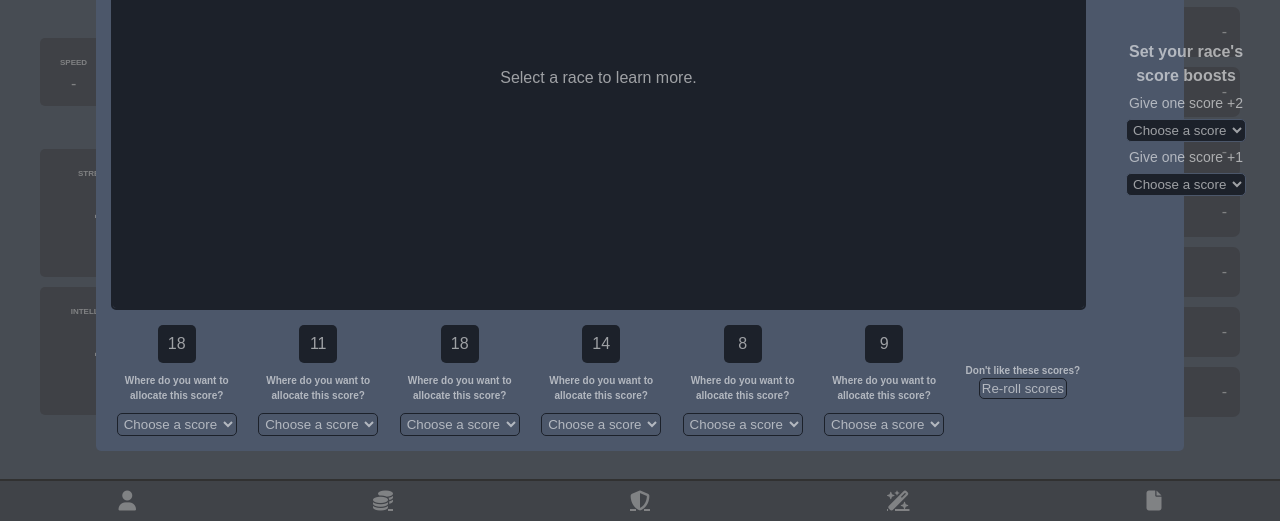
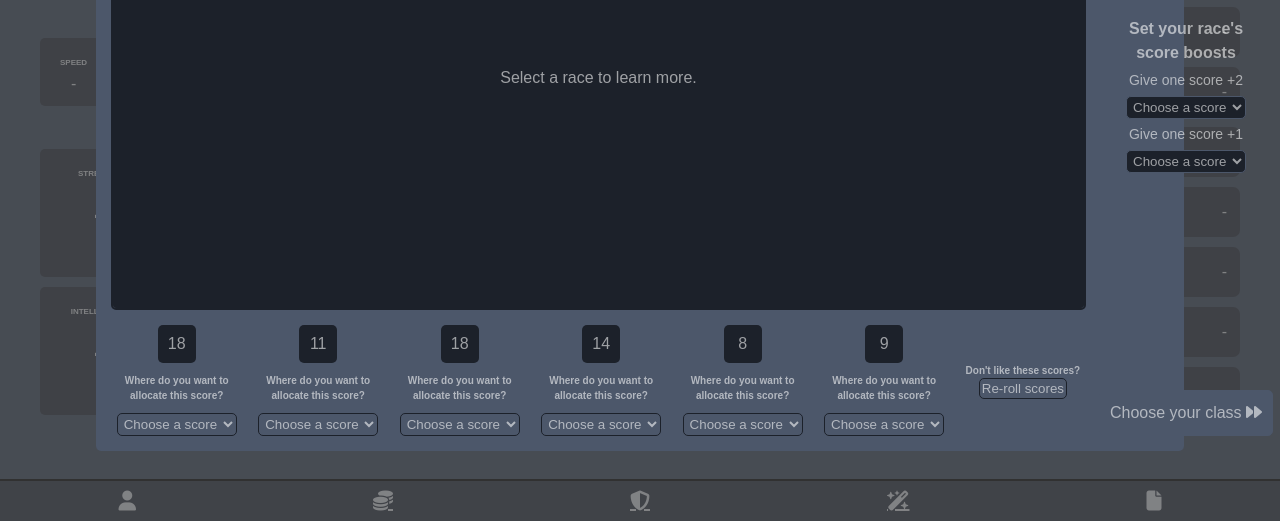
Before and after one commit to mrodriguezoi/5e-characters, a plain HTML site: page index.html in a window 1280 px wide. Shown: the part 279-800 px from the top of the page. Drawn offline with Linux system fonts and the light colour scheme; no server answers.

Commit message:
Added next button

```diff
--- a/index.html
+++ b/index.html
@@ -311,6 +311,7 @@
           </div>
         </div>
       </div>
+      <div class="continue-button-frame">
         <div class="race-asi">
           <header><h4>Set your race's score boosts</h4></header>
           <label for="race-asi-+2">Give one score +2</label>
@@ -334,6 +335,10 @@
             <option class="option-cha" value="cha">Charisma</option>
           </select>
         </div>
+        <div class="continue-button-container">
+          <a href="">Choose your class <i class="fa-solid fa-forward"></i></a>
+        </div>
+      </div>
     </div>
     <footer class="navigation">
       <div class="navigation-container">
--- a/style.css
+++ b/style.css
@@ -269,7 +269,9 @@ strong {
   left: 7.5vw;
 }
 .modal-main-container header {
+  display: inline-block;
   text-align: center;
+  margin-left: calc((85vw - width) / 2);
 }
 
 /* Start of stats and background selector styling */
@@ -452,6 +454,25 @@ li > ul > li {
 .radio-ul-container {
   list-style: none;
 }
+.continue-button-frame {
+  display: flex;
+  flex-direction: column;
+  justify-content: space-between;
+  align-items: center;
+}
+.continue-button-container {
+  background-color: var(--modal-color);
+  border: 1px solid var(--modal-color);
+  border-radius: 5px;
+  transition: background-color 1s;
+  padding: 10px;
+}
+.continue-button-container:hover {
+  background-color: var(--object-color);
+}
+.continue-button-container > a {
+  text-decoration: none;
+}
 /* Default Hidding */
 
 .hidden {
```
Lines whose indentation alone changed are shown as unchanged.
